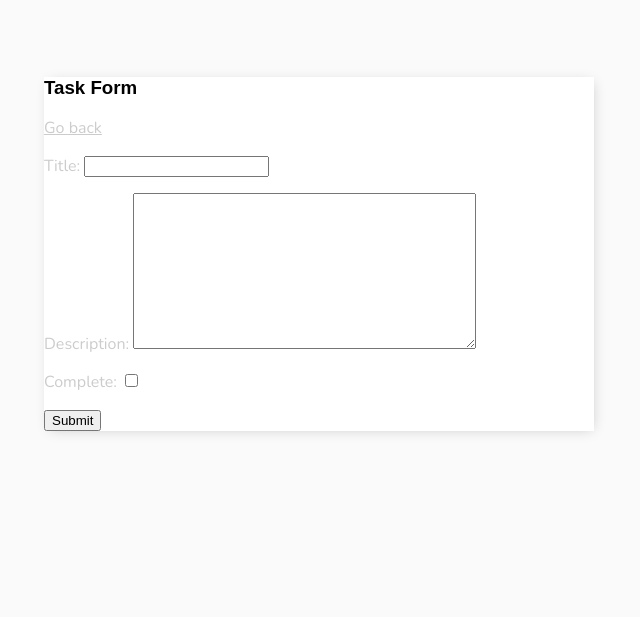
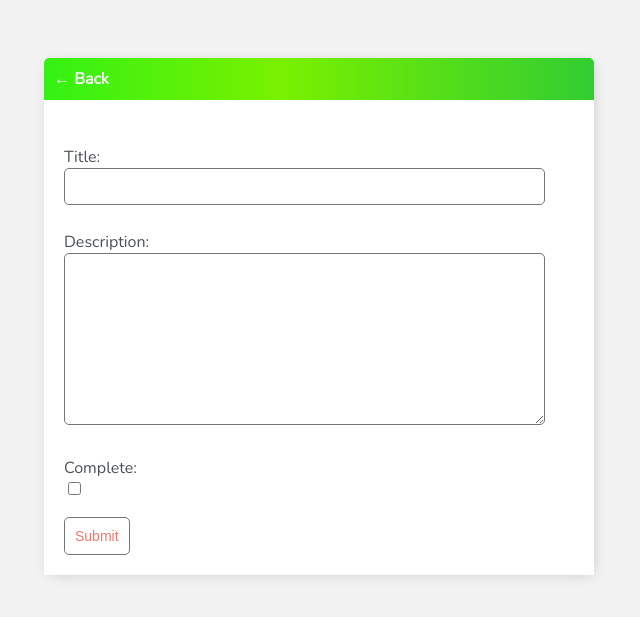
Before and after one commit to Rout357/ToDoListApp, a Django app: page /task-create/ in a window 1280 px wide. Shown: the top 617 px of the page, without its empty margins (321-961 px from the left). Run offline with Django 4.2, Linux system fonts and the light colour scheme; a user stored in the database is signed in.

Commit message:
styiling task form

```diff
--- a/base/templates/base/main.html
+++ b/base/templates/base/main.html
@@ -1,6 +1,7 @@
 <!DOCTYPE html>
+<html lang="en">
 
-<html>
+
 <head>
     <meta charset="utf-8">
     <meta http-equiv="X-UA-Compatible" content="IE=edge">
@@ -13,7 +14,7 @@
 
     <style>
         body{
-                background-color: #FAFAFA;
+            background-color: #f2f2f2;
             font-family: 'Nunito', sans-serif;
             padding-top: 50px;
         }
@@ -22,8 +23,12 @@
             font-family: 'Raleway', sans-serif;
         }
 
-            p, a {
-                color: #ccc;
+        a, p {
+            color: #4b5156;
+        }
+
+        a {
+            font-weight: 600;
         }
 
         .container {
@@ -32,6 +37,11 @@
             background-color: #fff;
             -webkit-box-shadow: 2px 2px 13px -4px rgba(0, 0, 0, 0.21);
             box-shadow: 2px 2px 13px -4px rgba(0, 0, 0, 0.21);
+        }
+
+        input {
+            outline: none;
+            border: none;
         }
 
         .header-bar {
@@ -43,9 +53,141 @@
             background: linear-gradient(90deg,#34f113 0%, #79f100 43%, #32CD32 100%);
         }
 
+        .header-bar a {
+            color: rgb(247, 247, 247);
+            text-decoration: none;
+        }
+
+        .task-wrapper {
+            display: flex;
+            align-items: center;
+            justify-content: space-between;
+            background-color: #fff;
+            border-top: 1px solid #dfe4ea;
+            overflow: hidden;
+        }
+
+        .task-title {
+            display: flex;
+            padding: 20px;
+        }
+
+        .task-title a {
+            text-decoration: none;
+            color: #4b5156;
+            margin-left: 10px;
+        }
+
+        .task-complete-icon {
+            height: 20px;
+            width: 20px;
+            background-color: rgb(105, 192, 105);
+            border-radius: 50%;
+        }
+
+        .task-incomplete-icon {
+            height: 20px;
+            width: 20px;
+            background-color: rgb(218, 218, 218);
+            border-radius: 50%;
+        }
+
+        .delete-link {
+            text-decoration: none;
+            font-weight: 900;
+            color: #cf4949;
+            font-size: 22px;
+            line-height: 2;
+            padding: 20px 0px;
+        }
+
+        .handle {
+            display: inline-block;
+            padding: 20px 16px;
+            cursor: grab;
+            user-select: none;
+        }
+
+        .handle:after,
+        .handle:before {
+            display: block;
+            content: "";
+        }
+
+        .handle:active,
+        .handle:active:before,
+        .handle:active:after {
+            cursor: grabbing;
+        }
+
+        .dropArea {
+            background-color: #f1f2f6;
+            color: black;
+            border: #ced6e0 1px solid;
+        }
+
+        .selectedTask {
+            opacity: 0.6;
+        }
+
+        #add-link {
+            color: #EB796F;
+            text-decoration: none;
+            font-size: 42px;
+            text-shadow: 1px 1px #81413b;
+        }
+
+        #search-add-wrapper {
+            display: flex;
+            justify-content: space-between;
+            align-items: center;
+            padding: 20px;
+        }
+
+        @media screen and (max-width:320px) {
+            #search-add-wrapper {
+                padding: 10px;
+            }
+        }
+
+        input[type=text],
+        input[type=password],
+        textarea {
+            border: 1px solid #757575;
+            border-radius: 5px;
+            padding: 10px;
+            width: 90%;
+        }
+
+        label {
+            padding-top: 10px !important;
+            display: block;
+        }
+
+        ::placeholder {
+            font-weight: 300;
+            opacity: 0.5;
+        }
+
+        .button {
+            border: 1px solid #757575;
+            background-color: #FFF;
+            color: #EB796F;
+            padding: 10px;
+            font-size: 14px;
+            border-radius: 5px;
+            cursor: pointer;
+            text-decoration: none;
+        }
+
+        .card-body {
+            padding: 20px;
+        }
 
     </style>
 </head>
+
+
 <body>
 
     <div class="container">
@@ -55,4 +197,6 @@
     </div>
 
 </body>
+
+
 </html>
--- a/base/templates/base/task_form.html
+++ b/base/templates/base/task_form.html
@@ -1,14 +1,18 @@
 {% extends 'base/main.html' %}
 {% block content %}
 
+<div class="header-bar">
+    <a href="{% url 'tasks' %}">&#8592; Back</a>
+</div>
 
-<h3>Task Form</h3>
-<a href="{% url 'tasks' %}">Go back</a>
 
-<form method="POST" action="">
-    {%csrf_token%}
-    {{form.as_p}}
-    <input type="submit" value="Submit">
-</form>
+<div class="card-body">
+    <form method="POST" action="">
+        {% csrf_token %}
+        {{form.as_p}}
+        <input class="button" type="submit" value="Submit">
+    </form>
+</div>
+
 
 {% endblock content %}
```
Also changed, not shown: base/templates/base/task_list.html (+34 -18 lines), db.sqlite3. Lines whose indentation alone changed are shown as unchanged.
